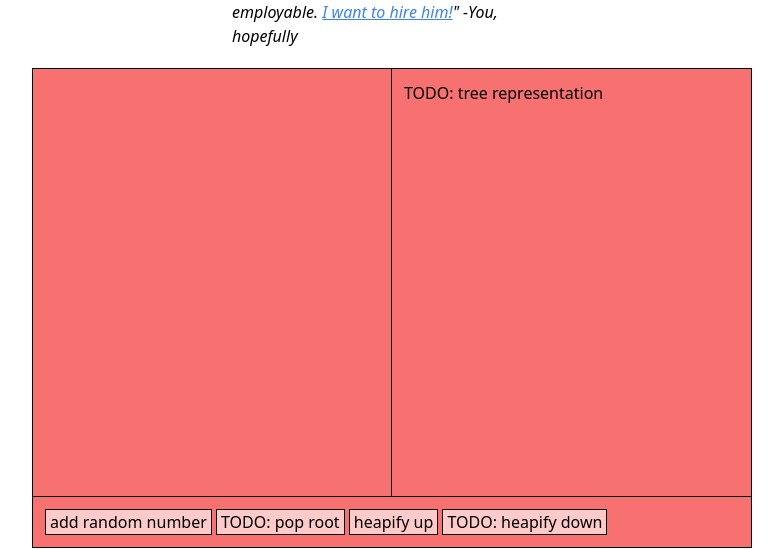
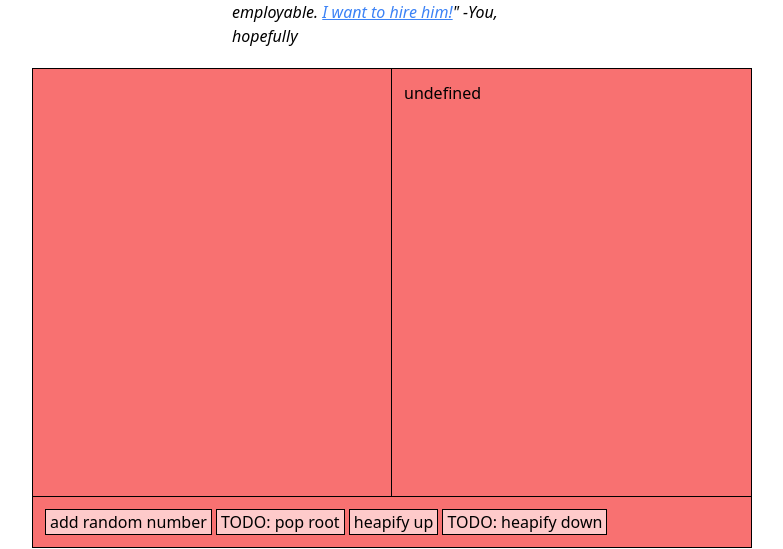
Before and after one commit to nichwch/heap, a SvelteKit app: page / in a window 1280 px wide. Shown: the part 184-733 px from the top of the page, without its empty margins (248-1031 px from the left). Built offline with nearby package versions, Linux system fonts and the light colour scheme.

Commit message:
prelim tree vis

```diff
--- a/src/routes/+page.svelte
+++ b/src/routes/+page.svelte
@@ -1,6 +1,7 @@
 <script lang="ts">
 	import { heapifyUp } from '../lib';
 	import ArrayVis from './ArrayVis.svelte';
+	import TreeVis from './TreeVis.svelte';
 
 	let arr: number[] = [];
 	const addRandom = () => {
@@ -24,7 +25,9 @@
 		<div class="  basis-1/2 flex-grow-0 flex-shrink-0 p-3 border-r border-black">
 			<ArrayVis {arr} />
 		</div>
-		<div class=" basis-1/2 flex-grow-0 flex-shrink-0 p-3">TODO: tree representation</div>
+		<div class=" basis-1/2 flex-grow-0 flex-shrink-0 p-3">
+			<TreeVis {arr} />
+		</div>
 	</div>
 	<div class="p-3">
 		<button class="button bg-red-200 hover:bg-red-300" on:click={addRandom}
--- /dev/null
+++ b/src/routes/TreeNode.svelte
@@ -0,0 +1,19 @@
+<script lang="ts">
+	import { getChildIndices } from '../lib';
+
+	export let arr: number[] = [];
+	export let index: number;
+	$: [leftChild, rightChild] = getChildIndices(arr, index);
+</script>
+
+<div class="block">
+	<div class="block">{arr[index]}</div>
+	<div class="flex">
+		{#if leftChild}
+			<svelte:self {arr} index={leftChild} />
+		{/if}
+		{#if rightChild}
+			<svelte:self {arr} index={rightChild} />
+		{/if}
+	</div>
+</div>
--- /dev/null
+++ b/src/routes/TreeVis.svelte
@@ -0,0 +1,7 @@
+<script lang="ts">
+	import TreeNode from './TreeNode.svelte';
+
+	export let arr: number[] = [];
+</script>
+
+<TreeNode {arr} index={0} />
```
